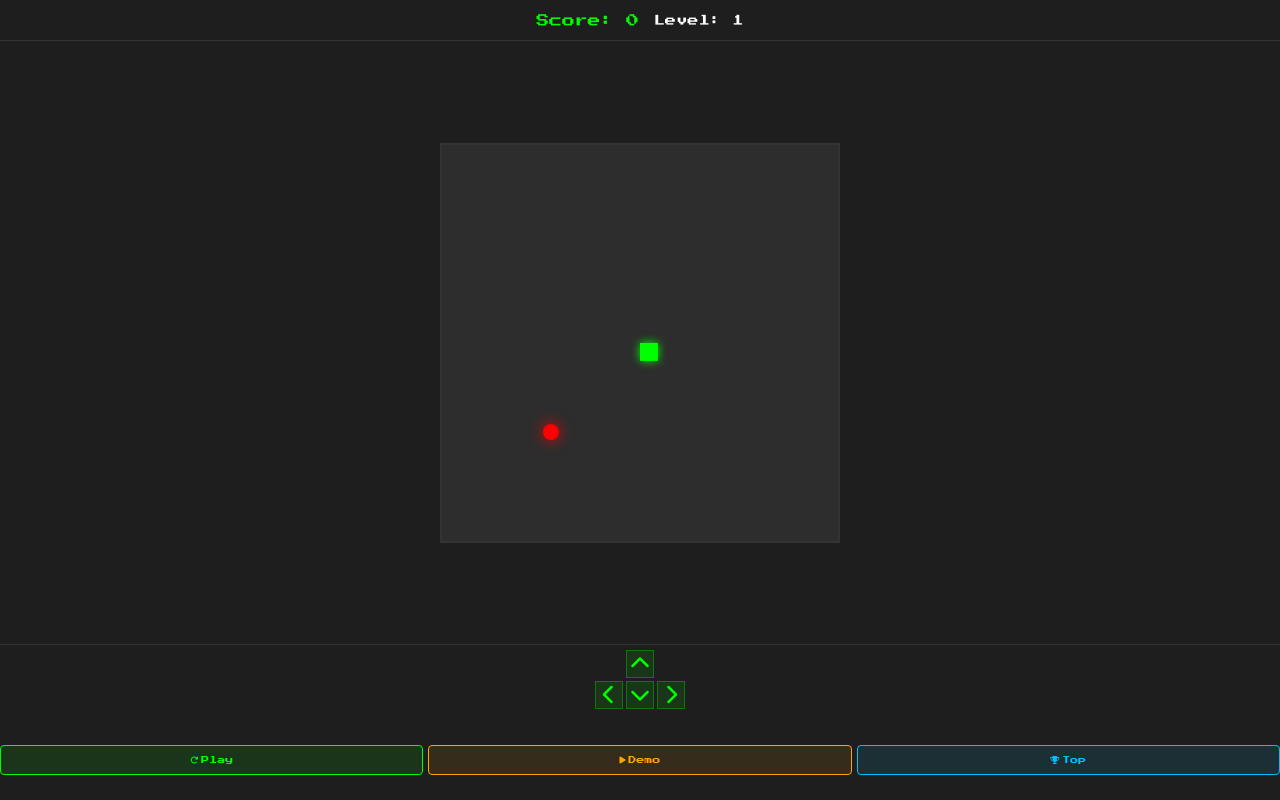
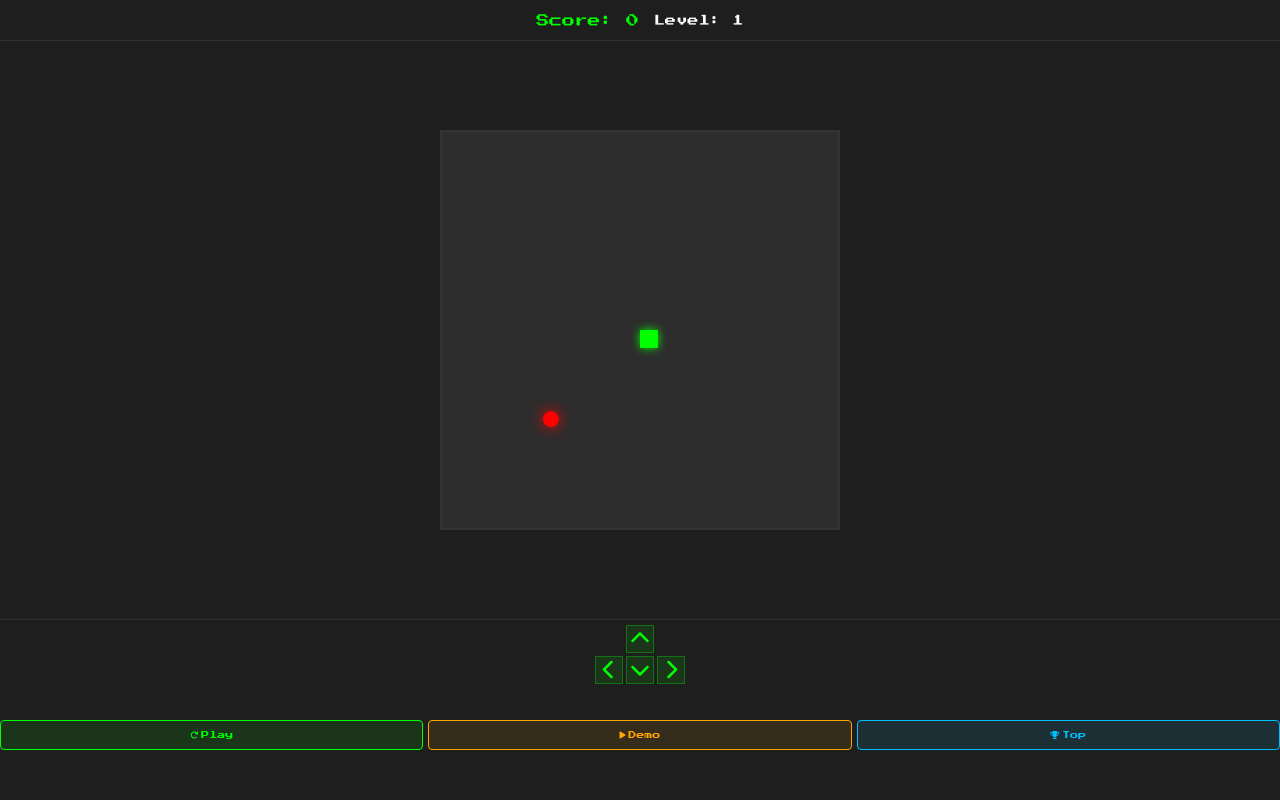
Before and after one commit to egemenguney/snake_game, a website: page public/index.html in a window 1280 px wide. Drawn offline with Linux system fonts and the light colour scheme; no server answers.

Commit message:
Updated layout and controls

```diff
--- a/public/styles.css
+++ b/public/styles.css
@@ -118,7 +118,7 @@ html, body {
     flex-direction: row;
     justify-content: center;
     gap: 5px;
-    padding-bottom: 25px;
+    padding-bottom: 50px;
 }
 
 /* Game button styling */
```
